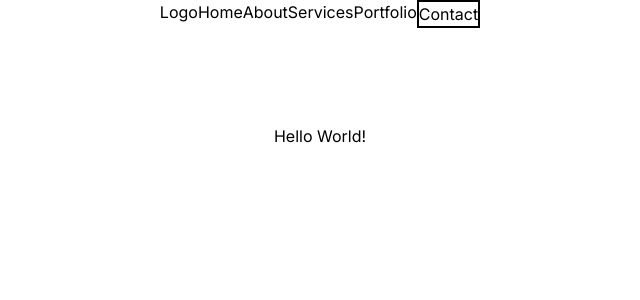
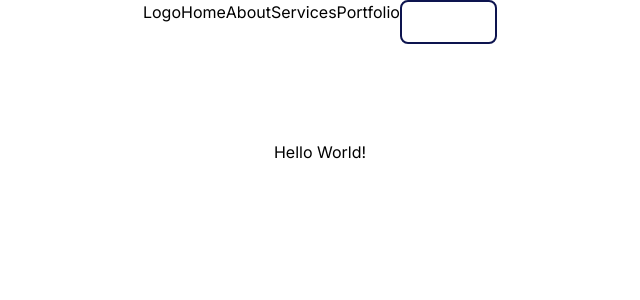
Before and after one commit to DiegoGarciaCo/web-services, a Next.js app: page / in a window 1280 px wide. Shown: the top 300 px of the page, without its empty margins (320-960 px from the left). Built offline with nearby package versions, Linux system fonts and the light colour scheme.

Commit message:
added button component styles in global.css file

```diff
--- a/src/app/globals.css
+++ b/src/app/globals.css
@@ -5,9 +5,44 @@
 /* custom btn styles */
 .btn--primary {
   color: #fff;
+  background-color: #0d144f;
+  padding: 0.5rem 1rem;
+  border-radius: 0.5rem;
+  font-weight: 600;
+  font-size: 1rem;
+  cursor: pointer;
+  transition: all 0.3s;
 }
 
 .btn--outline {
-  border: solid 2px;
+  border: solid 2px #0d144f;
   background-color: transparent;
+  color: #fff;
+  padding: 0.5rem 1rem;
+  border-radius: 0.5rem;
+  font-weight: 600;
+  font-size: 1rem;
+  cursor: pointer;
+  transition: all 0.3s;
 }
+.btn--outline:hover {
+  background-color: #0d144f;
+  color: #fff;
+}
+.btn--primary:hover {
+  background-color: #fff;
+  color: #0d144f;
+}
+
+.links {
+  display: flex;
+  justify-content: space-between;
+  align-items: center;
+  padding: 0.5rem;
+  font-weight: 600;
+}
+
+.links:hover {
+  color: #0d144f;
+  transition: all 0.3s;
+}
```
